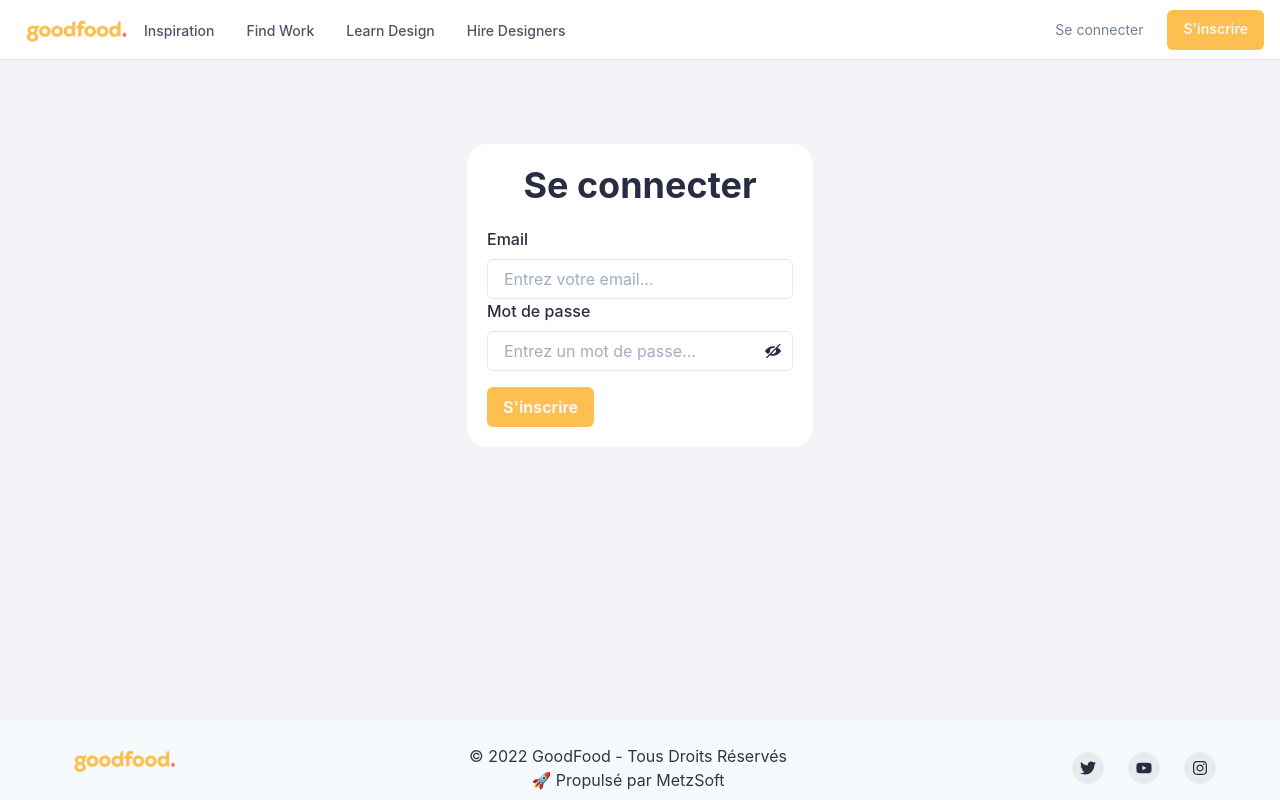
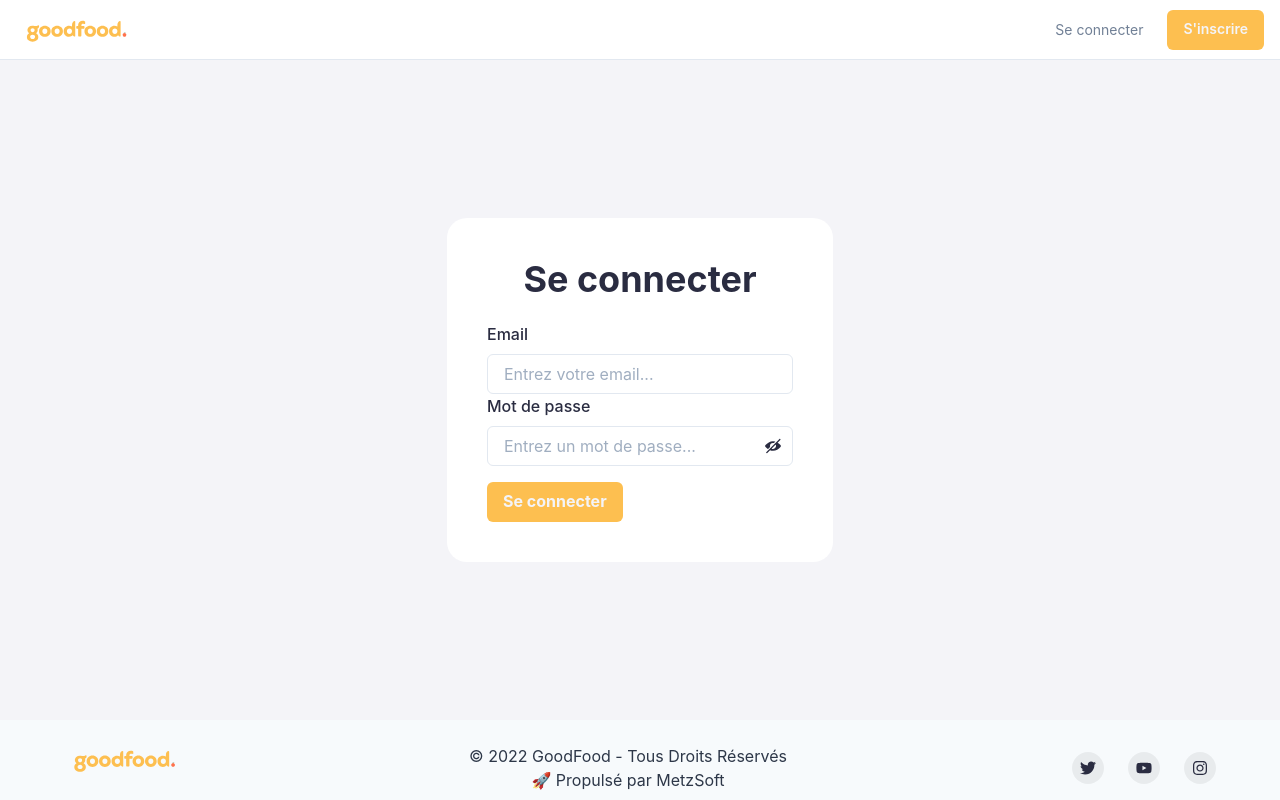
Before and after one commit to esomly19/GoodFood, a Next.js app in the folder front-end/: page /login in a window 1280 px wide. Built offline with nearby package versions, Linux system fonts and the light colour scheme.

Commit message:
Layout adjustment

```diff
--- a/front-end/components/forms/FormLogin.js
+++ b/front-end/components/forms/FormLogin.js
@@ -72,7 +72,7 @@ export default function FormLogin() {
                 </FormErrorMessage>
             </FormControl>
             <Button mt={4} variant={"good-food"} isLoading={isSubmitting} type='submit'>
-                {"S'inscrire"}
+                {"Se connecter"}
             </Button>
         </form>
     )
--- a/front-end/components/layout/Navbar.js
+++ b/front-end/components/layout/Navbar.js
@@ -237,7 +237,7 @@ const MobileNavItem = ({ label, children, href }) => {
 
 const NAV_ITEMS = [
   {
-    label: 'Inspiration',
+    label: '',
     children: [
       {
         label: 'Explore Design Work',
@@ -252,7 +252,7 @@ const NAV_ITEMS = [
     ],
   },
   {
-    label: 'Find Work',
+    label: '',
     children: [
       {
         label: 'Job Board',
@@ -260,18 +260,18 @@ const NAV_ITEMS = [
         href: '#',
       },
       {
-        label: 'Freelance Projects',
+        label: '',
         subLabel: 'An exclusive list for contract work',
         href: '#',
       },
     ],
   },
   {
-    label: 'Learn Design',
+    label: '',
     href: '#',
   },
   {
-    label: 'Hire Designers',
+    label: '',
     href: '#',
   },
 ];
--- a/front-end/pages/login/index.js
+++ b/front-end/pages/login/index.js
@@ -1,14 +1,14 @@
-import {Container, Flex, Heading} from "@chakra-ui/react";
+import {Container, Heading} from "@chakra-ui/react";
 import React from "react";
 import FormLogin from "../../components/forms/FormLogin";
 
 export default function Home() {
     return (
-        <Flex alignItems={"center"} justifyContent={"center"} w={"100%"}>
-            <Container h={"fit-content"} variant={"white-round"} mt={5}>
+
+            <Container h="100%" variant={"white-round"} p={"2.5rem"}>
                 <Heading textAlign={"center"} mb={5}>Se connecter</Heading>
                 <FormLogin />
             </Container>
-        </Flex>
+
     )
 }
--- a/front-end/styles/Layout.module.css
+++ b/front-end/styles/Layout.module.css
@@ -11,7 +11,7 @@
     padding: 4rem;
     flex: 1;
     display: flex;
-    flex-direction: column;
+    flex-direction: row;
     justify-content: flex-start;
     align-items: center;
 }
```
